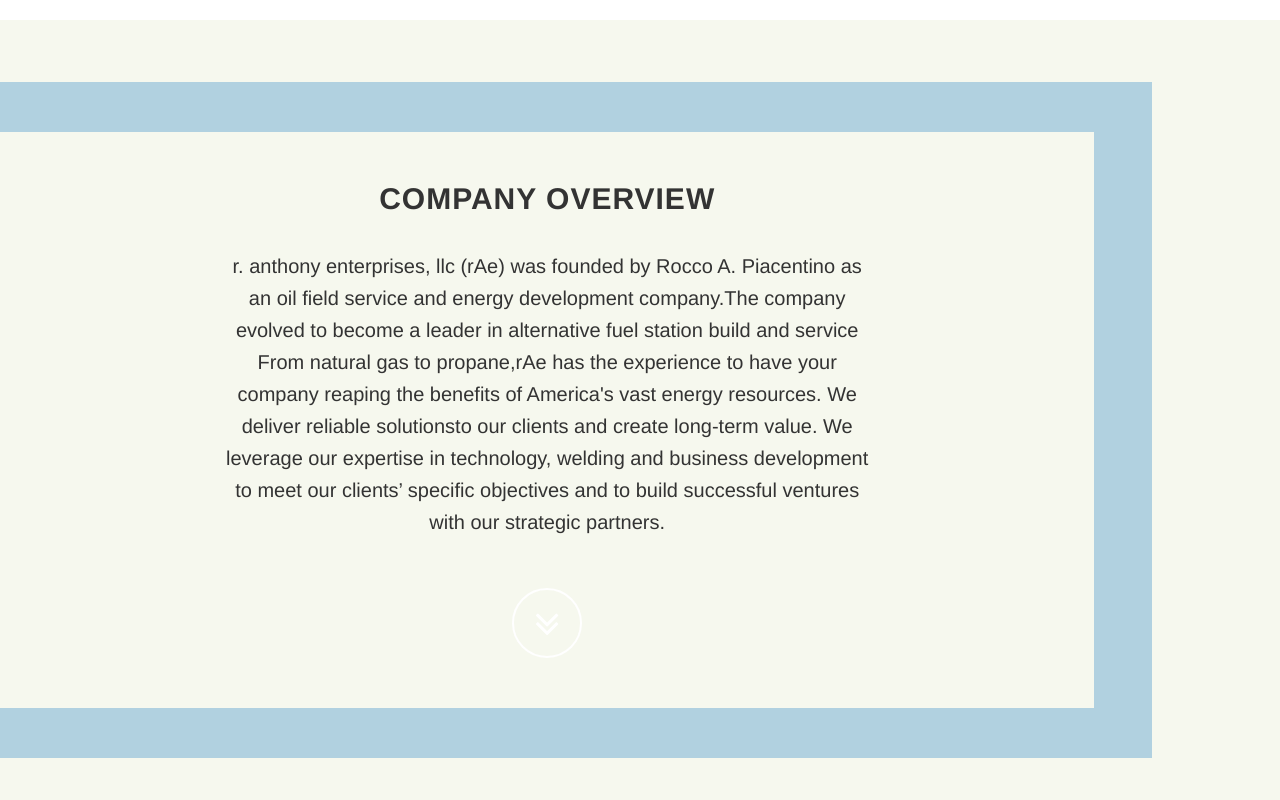
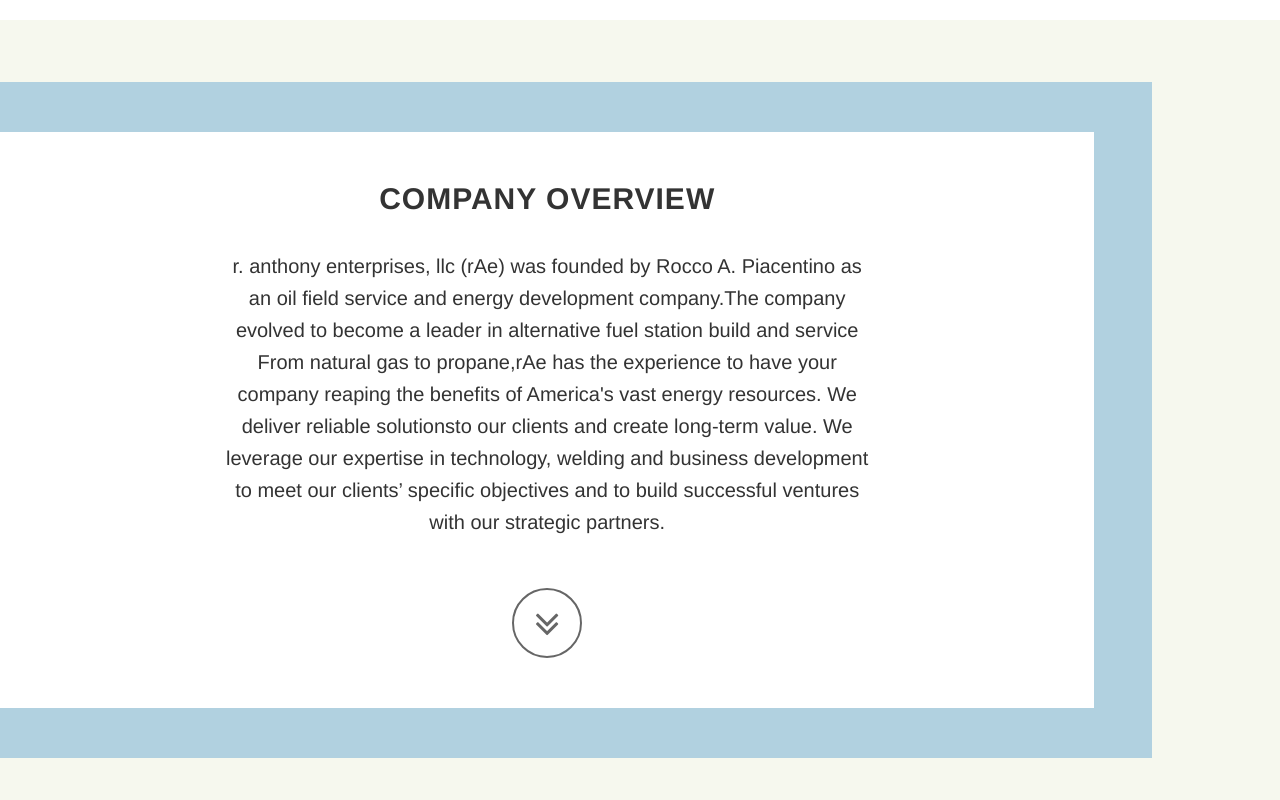
Before and after one commit to ksc4130/rae, a website: page public/index.html in a window 1280 px wide. Shown: the part 780-1580 px from the top of the page. Drawn offline with nearby package versions, Linux system fonts and the light colour scheme; some packages are replaced by stand-ins of ours; files that its build step writes are made by us from their sources; files whose address does not match are found by name.

Commit message:
scroll btn color and inner content to white

```diff
--- a/public/css/site.css
+++ b/public/css/site.css
@@ -155,16 +155,16 @@
   }
 }
 
-.btn-circle {
+a.btn.btn-circle, a.btn.btn-circle.page-scroll, a.btn.btn-circle.page-scroll.dark {
   width: 70px;
   height: 70px;
   margin-top: 15px;
   padding: 7px 16px;
   /*border: 2px solid #ffffff;*/
-  border: 2px solid #999;
+  border: 2px solid #666 !important;
   border-radius: 35px;
   font-size: 40px;
-  color: #999;
+  color: #666 !important;
   background: transparent;
   -webkit-transition: background 0.3s ease-in-out;
   -moz-transition: background 0.3s ease-in-out;
@@ -173,7 +173,8 @@
 .btn-circle:hover,
 .btn-circle:focus {
   outline: none;
-  color: #777;
+  color: #000 !important;
+  border-color: #000 !important;
   background: rgba(255, 255, 255, 0.1);
 }
 .btn-circle i.animated {
@@ -240,7 +241,8 @@
 }
 
 .inner-content {
-    background-color: #f6f8ee;
+    /*background-color: #f6f8ee;*/
+    background-color: #fff;
     padding: 50px;
 }
 
--- a/public/index.html
+++ b/public/index.html
@@ -8,9 +8,9 @@
 
     <link href="/file/css/bootstrap.min.css" rel="stylesheet">
     <link href="/file/css/bootstrap-theme.min.css" rel=stylesheet>
+    <link href="/file/css/font-awesome.min.css" rel="stylesheet">
+
     <link href="/file/css/site.css" rel="stylesheet">
-
-    <link href="/file/css/font-awesome.min.css" rel="stylesheet">
 
 </head>
 <body ng-cloak id="page-top" data-spy="scroll" data-target=".navbar-fixed-top">
@@ -80,7 +80,7 @@
                     </div>
                     <div class="row">
                         <div class="col-md-12">
-                            <a href="{{t.nId}}" style="color: #fff; border-color: #fff;" class="btn btn-circle page-scroll">
+                            <a href="{{t.nId}}" style="color: #fff; border-color: #fff;" class="btn btn-circle page-scroll dark">
                                 <i ng-class="{'fa-angle-double-down': !t.isLast, 'fa-angle-double-up': t.isLast}" class="fa animated"></i>
                             </a>
                         </div>
```
